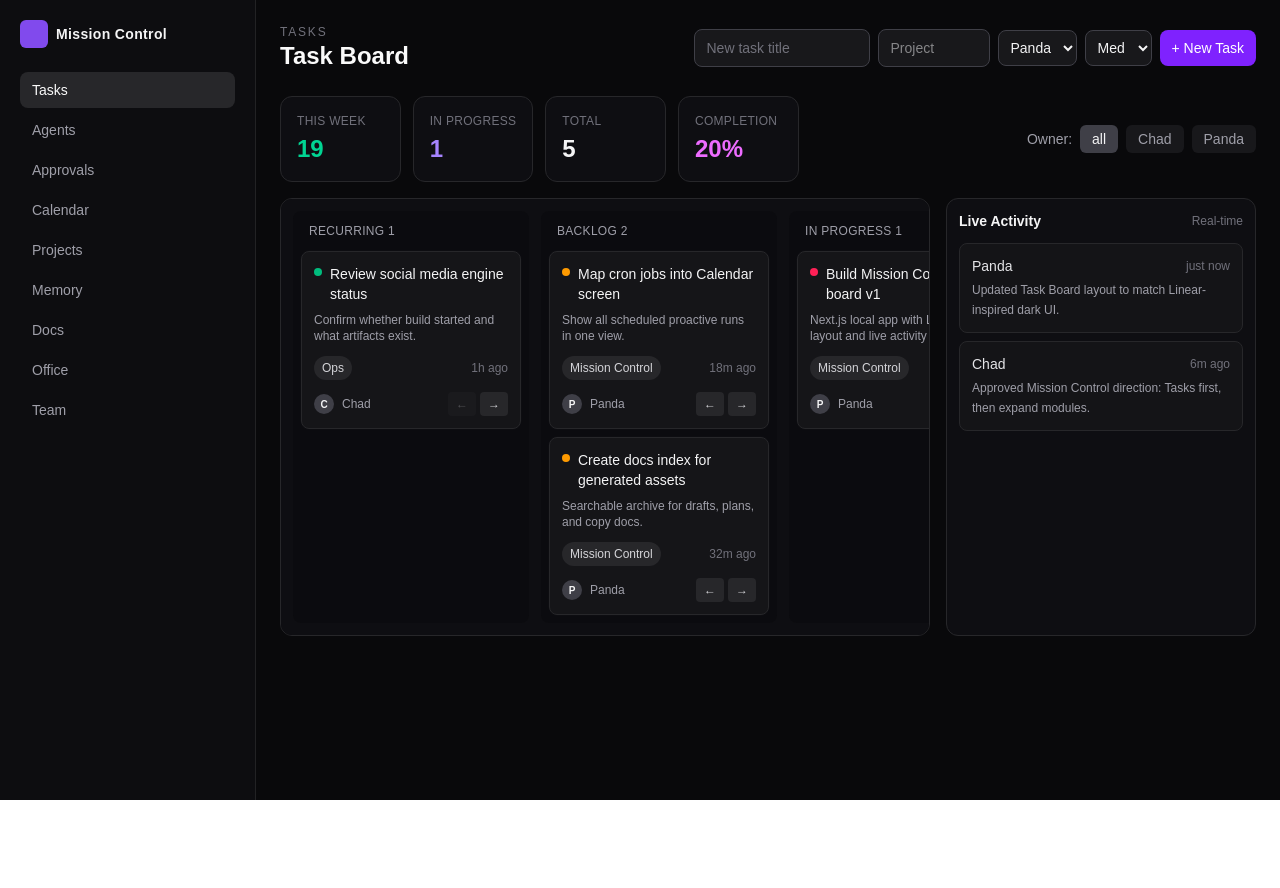
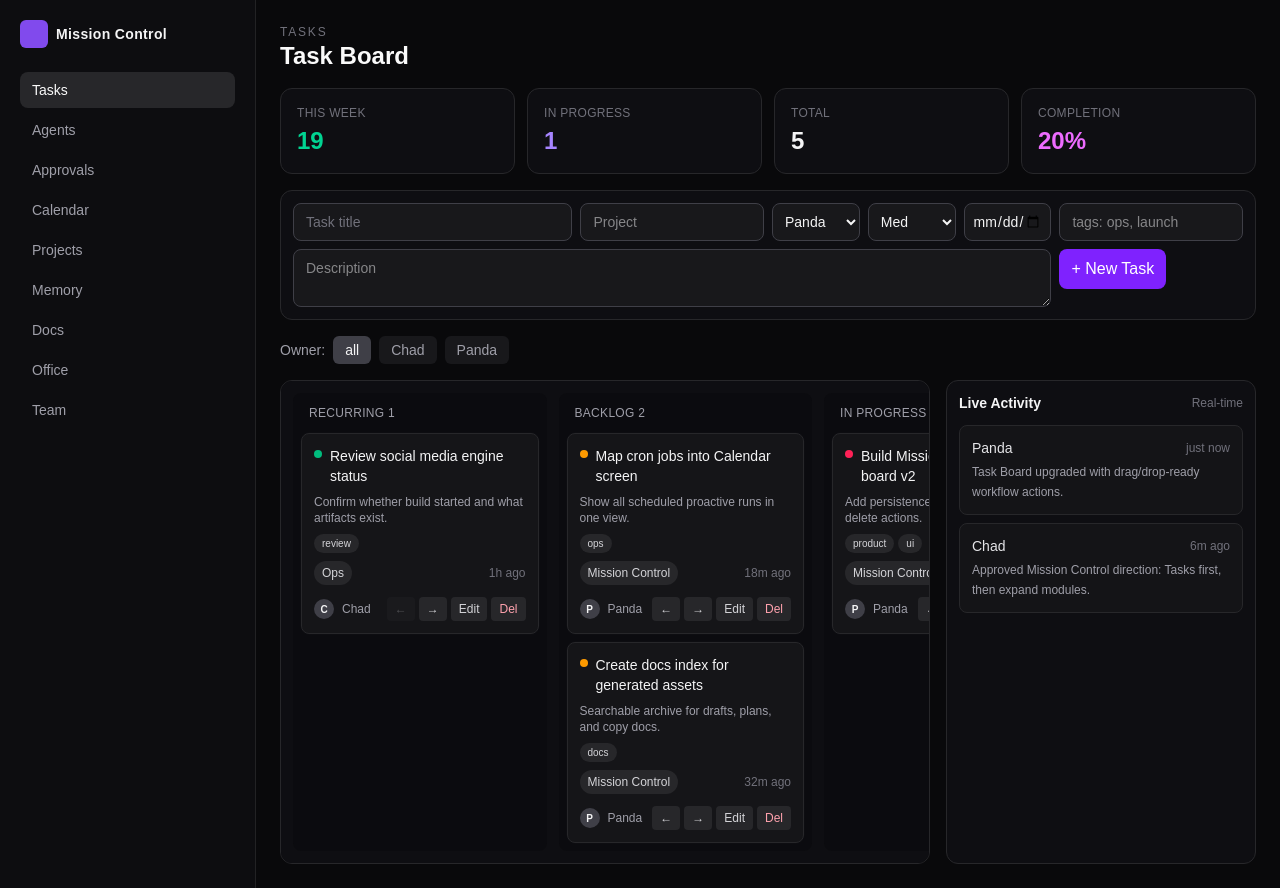
Before and after one commit to maltch1977/mission_control, a Next.js app in the folder mission-control/: page / in a window 1280 px wide. Before the commit the page ends 800 px from the top, so only its background shows below. Built offline with nearby package versions, Linux system fonts and the light colour scheme.

Commit message:
feat: add task drag-drop, edit/delete, due dates, tags, and activity logging

```diff
--- a/mission-control/src/app/page.tsx
+++ b/mission-control/src/app/page.tsx
@@ -3,16 +3,20 @@
 import { FormEvent, useEffect, useMemo, useState } from "react";
 
 type TaskStatus = "recurring" | "backlog" | "in-progress" | "review";
+type Priority = "high" | "med" | "low";
+type Owner = "Chad" | "Panda";
 
 type Task = {
   id: string;
   title: string;
   description: string;
-  owner: "Chad" | "Panda";
+  owner: Owner;
   project: string;
   updated: string;
-  priority: "high" | "med" | "low";
+  priority: Priority;
   status: TaskStatus;
+  dueDate?: string;
+  tags: string[];
 };
 
 type Activity = {
@@ -32,16 +36,20 @@ const seedTasks: Task[] = [
     updated: "5m ago",
     priority: "high",
     status: "review",
+    dueDate: "2026-03-25",
+    tags: ["copy", "outreach"],
   },
   {
     id: "t2",
-    title: "Build Mission Control task board v1",
-    description: "Next.js local app with Linear-style layout and live activity feed.",
+    title: "Build Mission Control task board v2",
+    description: "Add persistence, drag/drop, edit and delete actions.",
     owner: "Panda",
     project: "Mission Control",
     updated: "just now",
     priority: "high",
     status: "in-progress",
+    dueDate: "2026-03-24",
+    tags: ["product", "ui"],
   },
   {
     id: "t3",
@@ -52,6 +60,7 @@ const seedTasks: Task[] = [
     updated: "18m ago",
     priority: "med",
     status: "backlog",
+    tags: ["ops"],
   },
   {
     id: "t4",
@@ -62,6 +71,7 @@ const seedTasks: Task[] = [
     updated: "32m ago",
     priority: "med",
     status: "backlog",
+    tags: ["docs"],
   },
   {
     id: "t5",
@@ -72,6 +82,7 @@ const seedTasks: Task[] = [
     updated: "1h ago",
     priority: "low",
     status: "recurring",
+    tags: ["review"],
   },
 ];
 
@@ -79,7 +90,7 @@ const seedActivity: Activity[] = [
   {
     id: "a1",
     agent: "Panda",
-    text: "Updated Task Board layout to match Linear-inspired dark UI.",
+    text: "Task Board upgraded with drag/drop-ready workflow actions.",
     time: "just now",
   },
   {
@@ -115,16 +126,36 @@ const prevStatus: Record<TaskStatus, TaskStatus | null> = {
   review: "in-progress",
 };
 
-const priorityDot: Record<Task["priority"], string> = {
+const priorityDot: Record<Priority, string> = {
   high: "bg-rose-500",
   med: "bg-amber-500",
   low: "bg-emerald-500",
 };
 
-const TASKS_KEY = "mission-control.tasks.v1";
-const ACTIVITY_KEY = "mission-control.activity.v1";
+const TASKS_KEY = "mission-control.tasks.v2";
+const ACTIVITY_KEY = "mission-control.activity.v2";
 
-type OwnerFilter = "all" | "Chad" | "Panda";
+type OwnerFilter = "all" | Owner;
+
+type TaskDraft = {
+  title: string;
+  description: string;
+  owner: Owner;
+  project: string;
+  priority: Priority;
+  dueDate: string;
+  tags: string;
+};
+
+const emptyDraft: TaskDraft = {
+  title: "",
+  description: "",
+  owner: "Panda",
+  project: "",
+  priority: "med",
+  dueDate: "",
+  tags: "",
+};
 
 export default function Home() {
   const [tasks, setTasks] = useState<Task[]>(() => {
@@ -148,13 +179,16 @@ export default function Home() {
   });
 
   const [ownerFilter, setOwnerFilter] = useState<OwnerFilter>("all");
+  const [draggedTaskId, setDraggedTaskId] = useState<string | null>(null);
+  const [editingTaskId, setEditingTaskId] = useState<string | null>(null);
+  const [taskDraft, setTaskDraft] = useState<TaskDraft>(emptyDraft);
 
   useEffect(() => {
     localStorage.setItem(TASKS_KEY, JSON.stringify(tasks));
   }, [tasks]);
 
   useEffect(() => {
-    localStorage.setItem(ACTIVITY_KEY, JSON.stringify(activity.slice(0, 40)));
+    localStorage.setItem(ACTIVITY_KEY, JSON.stringify(activity.slice(0, 50)));
   }, [activity]);
 
   const filteredTasks = useMemo(
@@ -171,26 +205,77 @@ export default function Home() {
   const pushActivity = (entry: Omit<Activity, "id" | "time">) => {
     const now = new Date();
     const time = now.toLocaleTimeString([], { hour: "numeric", minute: "2-digit" }).toLowerCase();
-    setActivity((prev) => [{ id: crypto.randomUUID(), time, ...entry }, ...prev].slice(0, 40));
+    setActivity((prev) => [{ id: crypto.randomUUID(), time, ...entry }, ...prev].slice(0, 50));
   };
 
-  const createTask = (form: FormData) => {
-    const title = String(form.get("title") || "").trim();
+  const resetDraft = () => {
+    setTaskDraft(emptyDraft);
+    setEditingTaskId(null);
+  };
+
+  const parseTags = (raw: string) =>
+    raw
+      .split(",")
+      .map((t) => t.trim())
+      .filter(Boolean)
+      .slice(0, 4);
+
+  const openForEdit = (task: Task) => {
+    setEditingTaskId(task.id);
+    setTaskDraft({
+      title: task.title,
+      description: task.description,
+      owner: task.owner,
+      project: task.project,
+      priority: task.priority,
+      dueDate: task.dueDate || "",
+      tags: task.tags.join(", "),
+    });
+  };
+
+  const submitTask = (e: FormEvent<HTMLFormElement>) => {
+    e.preventDefault();
+    const title = taskDraft.title.trim();
     if (!title) return;
+
+    if (editingTaskId) {
+      setTasks((prev) =>
+        prev.map((task) => {
+          if (task.id !== editingTaskId) return task;
+          return {
+            ...task,
+            title,
+            description: taskDraft.description.trim() || "No description provided.",
+            owner: taskDraft.owner,
+            project: taskDraft.project.trim() || "General",
+            priority: taskDraft.priority,
+            dueDate: taskDraft.dueDate || undefined,
+            tags: parseTags(taskDraft.tags),
+            updated: "just now",
+          };
+        }),
+      );
+      pushActivity({ agent: taskDraft.owner, text: `Updated task: ${title}` });
+      resetDraft();
+      return;
+    }
 
     const newTask: Task = {
       id: crypto.randomUUID(),
       title,
-      description: String(form.get("description") || "").trim() || "No description provided.",
-      owner: (form.get("owner") as Task["owner"]) || "Panda",
-      project: String(form.get("project") || "General").trim() || "General",
-      priority: (form.get("priority") as Task["priority"]) || "med",
+      description: taskDraft.description.trim() || "No description provided.",
+      owner: taskDraft.owner,
+      project: taskDraft.project.trim() || "General",
+      priority: taskDraft.priority,
       status: "backlog",
       updated: "just now",
+      dueDate: taskDraft.dueDate || undefined,
+      tags: parseTags(taskDraft.tags),
     };
 
     setTasks((prev) => [newTask, ...prev]);
     pushActivity({ agent: newTask.owner, text: `Created task: ${newTask.title}` });
+    resetDraft();
   };
 
   const moveTask = (taskId: string, direction: "forward" | "back") => {
@@ -211,9 +296,30 @@ export default function Home() {
     );
   };
 
+  const moveTaskToStatus = (taskId: string, destination: TaskStatus) => {
+    setTasks((prev) =>
+      prev.map((task) => {
+        if (task.id !== taskId || task.status === destination) return task;
+        pushActivity({
+          agent: task.owner,
+          text: `Moved "${task.title}" from ${statusLabels[task.status]} to ${statusLabels[destination]}.`,
+        });
+        return { ...task, status: destination, updated: "just now" };
+      }),
+    );
+  };
+
+  const deleteTask = (taskId: string) => {
+    const task = tasks.find((t) => t.id === taskId);
+    if (!task) return;
+    setTasks((prev) => prev.filter((t) => t.id !== taskId));
+    pushActivity({ agent: task.owner, text: `Deleted task: ${task.title}` });
+    if (editingTaskId === taskId) resetDraft();
+  };
+
   return (
     <div className="min-h-screen bg-[#09090b] text-zinc-100">
-      <div className="mx-auto flex min-h-screen max-w-[1600px]">
+      <div className="mx-auto flex min-h-screen max-w-[1650px]">
         <aside className="hidden w-64 shrink-0 border-r border-zinc-800/80 bg-[#0d0d10] p-5 lg:block">
           <div className="mb-6 flex items-center gap-2">
             <div className="h-7 w-7 rounded-md bg-violet-500/90" />
@@ -238,52 +344,84 @@ export default function Home() {
         </aside>
 
         <main className="flex-1 p-4 md:p-6">
-          <header className="mb-6 flex flex-wrap items-center justify-between gap-3">
+          <header className="mb-4 flex flex-wrap items-center justify-between gap-3">
             <div>
               <p className="text-xs uppercase tracking-[0.15em] text-zinc-500">Tasks</p>
               <h1 className="text-2xl font-semibold text-zinc-50">Task Board</h1>
             </div>
+          </header>
 
-            <div className="flex items-center gap-2 text-sm">
-              <form
-                className="flex items-center gap-2"
-                onSubmit={(e: FormEvent<HTMLFormElement>) => {
-                  e.preventDefault();
-                  const form = new FormData(e.currentTarget);
-                  createTask(form);
-                  e.currentTarget.reset();
-                }}
+          <section className="mb-4 grid grid-cols-2 gap-3 md:grid-cols-4">
+            <StatCard label="This week" value="19" accent="text-emerald-400" />
+            <StatCard label="In progress" value={String(inProgress)} accent="text-violet-400" />
+            <StatCard label="Total" value={String(filteredTasks.length)} accent="text-zinc-100" />
+            <StatCard label="Completion" value={`${completion}%`} accent="text-fuchsia-400" />
+          </section>
+
+          <section className="mb-4 rounded-xl border border-zinc-800 bg-[#0e0e12] p-3">
+            <form className="grid gap-2 md:grid-cols-10" onSubmit={submitTask}>
+              <input
+                value={taskDraft.title}
+                onChange={(e) => setTaskDraft((p) => ({ ...p, title: e.target.value }))}
+                placeholder="Task title"
+                className="md:col-span-3 rounded-lg border border-zinc-700 bg-zinc-900 px-3 py-2 text-sm text-zinc-100 placeholder:text-zinc-500"
+              />
+              <input
+                value={taskDraft.project}
+                onChange={(e) => setTaskDraft((p) => ({ ...p, project: e.target.value }))}
+                placeholder="Project"
+                className="md:col-span-2 rounded-lg border border-zinc-700 bg-zinc-900 px-3 py-2 text-sm"
+              />
+              <select
+                value={taskDraft.owner}
+                onChange={(e) => setTaskDraft((p) => ({ ...p, owner: e.target.value as Owner }))}
+                className="rounded-lg border border-zinc-700 bg-zinc-900 px-2 py-2 text-sm"
               >
-                <input
-                  name="title"
-                  placeholder="New task title"
-                  className="w-44 rounded-lg border border-zinc-700 bg-zinc-900 px-3 py-2 text-sm text-zinc-100 placeholder:text-zinc-500"
-                />
-                <input name="project" placeholder="Project" className="w-28 rounded-lg border border-zinc-700 bg-zinc-900 px-3 py-2 text-sm" />
-                <select name="owner" className="rounded-lg border border-zinc-700 bg-zinc-900 px-2 py-2 text-sm">
                 <option>Panda</option>
                 <option>Chad</option>
               </select>
-                <select name="priority" defaultValue="med" className="rounded-lg border border-zinc-700 bg-zinc-900 px-2 py-2 text-sm">
+              <select
+                value={taskDraft.priority}
+                onChange={(e) => setTaskDraft((p) => ({ ...p, priority: e.target.value as Priority }))}
+                className="rounded-lg border border-zinc-700 bg-zinc-900 px-2 py-2 text-sm"
+              >
                 <option value="high">High</option>
                 <option value="med">Med</option>
                 <option value="low">Low</option>
               </select>
+              <input
+                type="date"
+                value={taskDraft.dueDate}
+                onChange={(e) => setTaskDraft((p) => ({ ...p, dueDate: e.target.value }))}
+                className="rounded-lg border border-zinc-700 bg-zinc-900 px-2 py-2 text-sm"
+              />
+              <input
+                value={taskDraft.tags}
+                onChange={(e) => setTaskDraft((p) => ({ ...p, tags: e.target.value }))}
+                placeholder="tags: ops, launch"
+                className="md:col-span-2 rounded-lg border border-zinc-700 bg-zinc-900 px-3 py-2 text-sm"
+              />
+              <textarea
+                value={taskDraft.description}
+                onChange={(e) => setTaskDraft((p) => ({ ...p, description: e.target.value }))}
+                placeholder="Description"
+                className="md:col-span-8 rounded-lg border border-zinc-700 bg-zinc-900 px-3 py-2 text-sm"
+                rows={2}
+              />
+              <div className="md:col-span-2 flex items-start gap-2">
                 <button className="rounded-lg bg-violet-600 px-3 py-2 font-medium text-white hover:bg-violet-500" type="submit">
-                  + New Task
+                  {editingTaskId ? "Save Task" : "+ New Task"}
                 </button>
+                {editingTaskId && (
+                  <button type="button" onClick={resetDraft} className="rounded-lg border border-zinc-700 px-3 py-2 text-zinc-300">
+                    Cancel
+                  </button>
+                )}
+              </div>
             </form>
-            </div>
-          </header>
+          </section>
 
-          <section className="mb-4 flex flex-wrap items-center justify-between gap-3">
-            <div className="grid grid-cols-2 gap-3 md:grid-cols-4">
-              <StatCard label="This week" value="19" accent="text-emerald-400" />
-              <StatCard label="In progress" value={String(inProgress)} accent="text-violet-400" />
-              <StatCard label="Total" value={String(filteredTasks.length)} accent="text-zinc-100" />
-              <StatCard label="Completion" value={`${completion}%`} accent="text-fuchsia-400" />
-            </div>
-            <div className="flex items-center gap-2 text-sm">
+          <section className="mb-4 flex items-center gap-2 text-sm">
             <span className="text-zinc-400">Owner:</span>
             {(["all", "Chad", "Panda"] as OwnerFilter[]).map((owner) => (
               <button
@@ -295,15 +433,19 @@ export default function Home() {
                 {owner}
               </button>
             ))}
-            </div>
           </section>
 
           <div className="grid gap-4 xl:grid-cols-[1fr_310px]">
             <section className="overflow-x-auto rounded-xl border border-zinc-800 bg-[#0e0e12] p-3">
-              <div className="grid min-w-[980px] grid-cols-4 gap-3">
+              <div className="grid min-w-[1050px] grid-cols-4 gap-3">
                 {statusOrder.map((status) => (
-                  <div key={status} className="rounded-lg bg-zinc-950/40 p-2">
-                    <div className="mb-2 flex items-center justify-between px-2 py-1">
+                  <div
+                    key={status}
+                    className="rounded-lg bg-zinc-950/40 p-2"
+                    onDragOver={(e) => e.preventDefault()}
+                    onDrop={() => draggedTaskId && moveTaskToStatus(draggedTaskId, status)}
+                  >
+                    <div className="mb-2 px-2 py-1">
                       <p className="text-xs font-medium uppercase tracking-wide text-zinc-400">
                         {statusLabels[status]} {getTasksByStatus(status).length}
                       </p>
@@ -311,18 +453,31 @@ export default function Home() {
 
                     <div className="space-y-2">
                       {getTasksByStatus(status).length === 0 ? (
-                        <div className="rounded-md border border-dashed border-zinc-800 p-5 text-center text-xs text-zinc-500">No tasks</div>
+                        <div className="rounded-md border border-dashed border-zinc-800 p-5 text-center text-xs text-zinc-500">Drop task here</div>
                       ) : (
                         getTasksByStatus(status).map((task) => (
-                          <article key={task.id} className="rounded-lg border border-zinc-800 bg-zinc-900/80 p-3 shadow-[0_0_0_1px_rgba(24,24,27,.2)]">
+                          <article
+                            key={task.id}
+                            draggable
+                            onDragStart={() => setDraggedTaskId(task.id)}
+                            onDragEnd={() => setDraggedTaskId(null)}
+                            className="rounded-lg border border-zinc-800 bg-zinc-900/80 p-3 shadow-[0_0_0_1px_rgba(24,24,27,.2)]"
+                          >
                             <div className="mb-2 flex items-start gap-2">
                               <span className={`mt-1 h-2 w-2 shrink-0 rounded-full ${priorityDot[task.priority]}`} />
                               <h3 className="line-clamp-2 text-sm font-medium text-zinc-100">{task.title}</h3>
                             </div>
-                            <p className="mb-3 line-clamp-2 text-xs text-zinc-400">{task.description}</p>
+                            <p className="mb-2 line-clamp-2 text-xs text-zinc-400">{task.description}</p>
+                            <div className="mb-2 flex flex-wrap gap-1">
+                              {task.tags.map((tag) => (
+                                <span key={tag} className="rounded-full bg-zinc-800 px-2 py-[2px] text-[10px] text-zinc-300">
+                                  {tag}
+                                </span>
+                              ))}
+                            </div>
                             <div className="flex items-center justify-between text-xs">
                               <span className="rounded-full bg-zinc-800 px-2 py-1 text-zinc-300">{task.project}</span>
-                              <span className="text-zinc-500">{task.updated}</span>
+                              <span className="text-zinc-500">{task.dueDate ? `Due ${task.dueDate}` : task.updated}</span>
                             </div>
                             <div className="mt-3 flex items-center justify-between gap-2">
                               <div className="flex items-center gap-2">
@@ -347,6 +502,20 @@ export default function Home() {
                                   className="rounded bg-zinc-800 px-2 py-1 text-xs text-zinc-300 disabled:opacity-30"
                                 >
                                   →
+                                </button>
+                                <button
+                                  type="button"
+                                  onClick={() => openForEdit(task)}
+                                  className="rounded bg-zinc-800 px-2 py-1 text-xs text-zinc-300"
+                                >
+                                  Edit
+                                </button>
+                                <button
+                                  type="button"
+                                  onClick={() => deleteTask(task.id)}
+                                  className="rounded bg-zinc-800 px-2 py-1 text-xs text-rose-300"
+                                >
+                                  Del
                                 </button>
                               </div>
                             </div>
@@ -383,7 +552,7 @@ export default function Home() {
   );
 }
 
-function initials(name: Task["owner"]) {
+function initials(name: Owner) {
   return name === "Chad" ? "C" : "P";
 }
 
```
Lines whose indentation alone changed are shown as unchanged.
